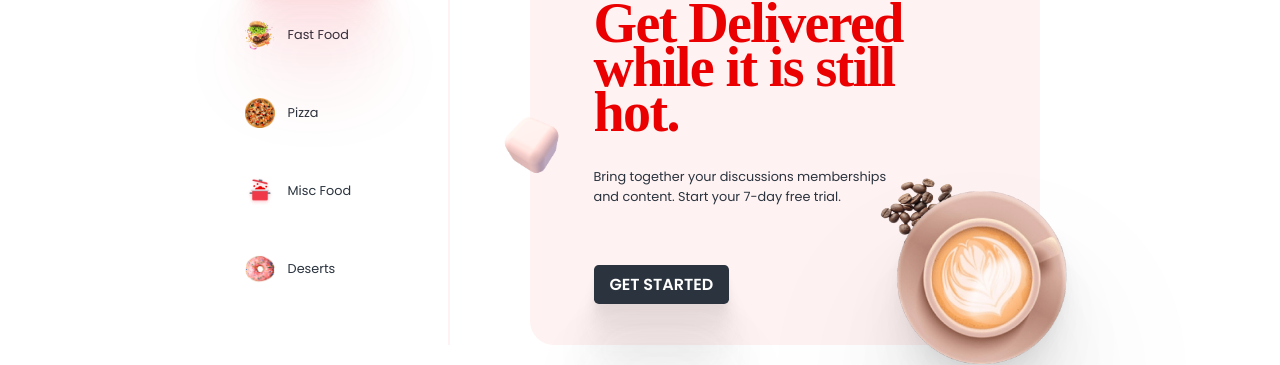
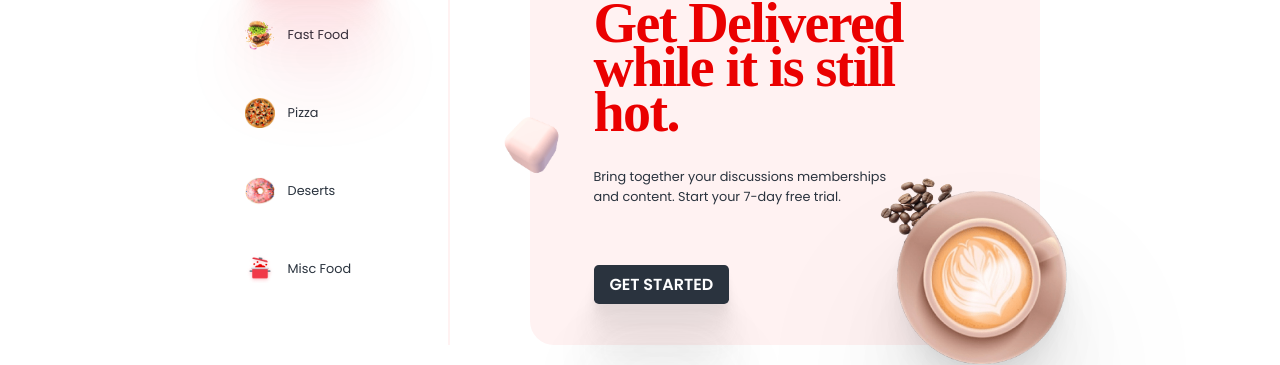
Before and after one commit to zeetaen1989/mama-joint, a Next.js app: page / in a window 1280 px wide. Shown: the part 1534-1899 px from the top of the page. Built offline with nearby package versions, Linux system fonts and the light colour scheme; a web font is replaced by a local one.

Commit message:
refactor(tabs): restructured

```diff
--- a/data/products-type.js
+++ b/data/products-type.js
@@ -16,12 +16,12 @@ export const types = [
     },
     {
         id: 4,
-        title: "Misc Food",
-        img: "/images/menu.png",
+        title: "Deserts",
+        img: "/images/donut.png",
     },
     {
         id: 5,
-        title: "Deserts",
-        img: "/images/donut.png",
+        title: "Misc Food",
+        img: "/images/menu.png",
     }
 ]
```
